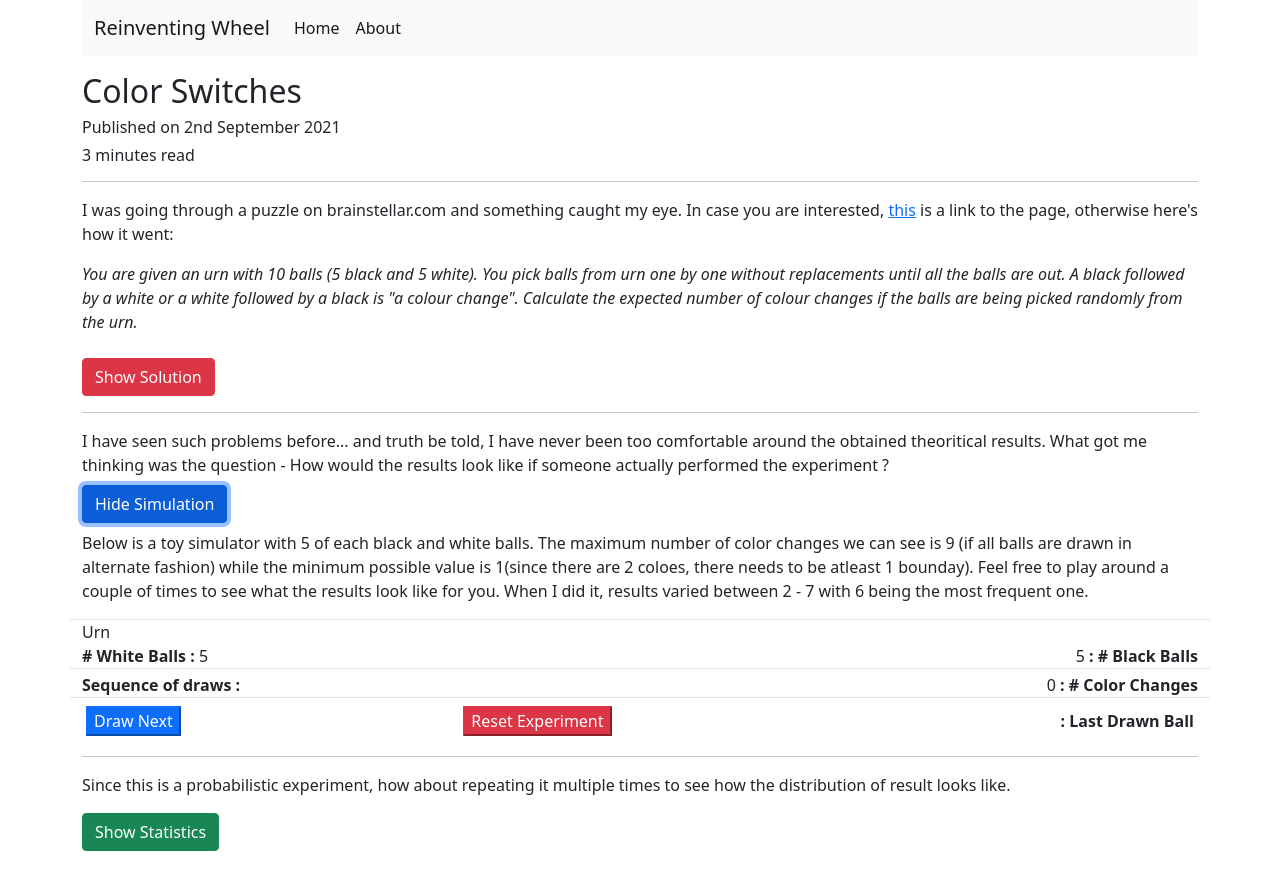
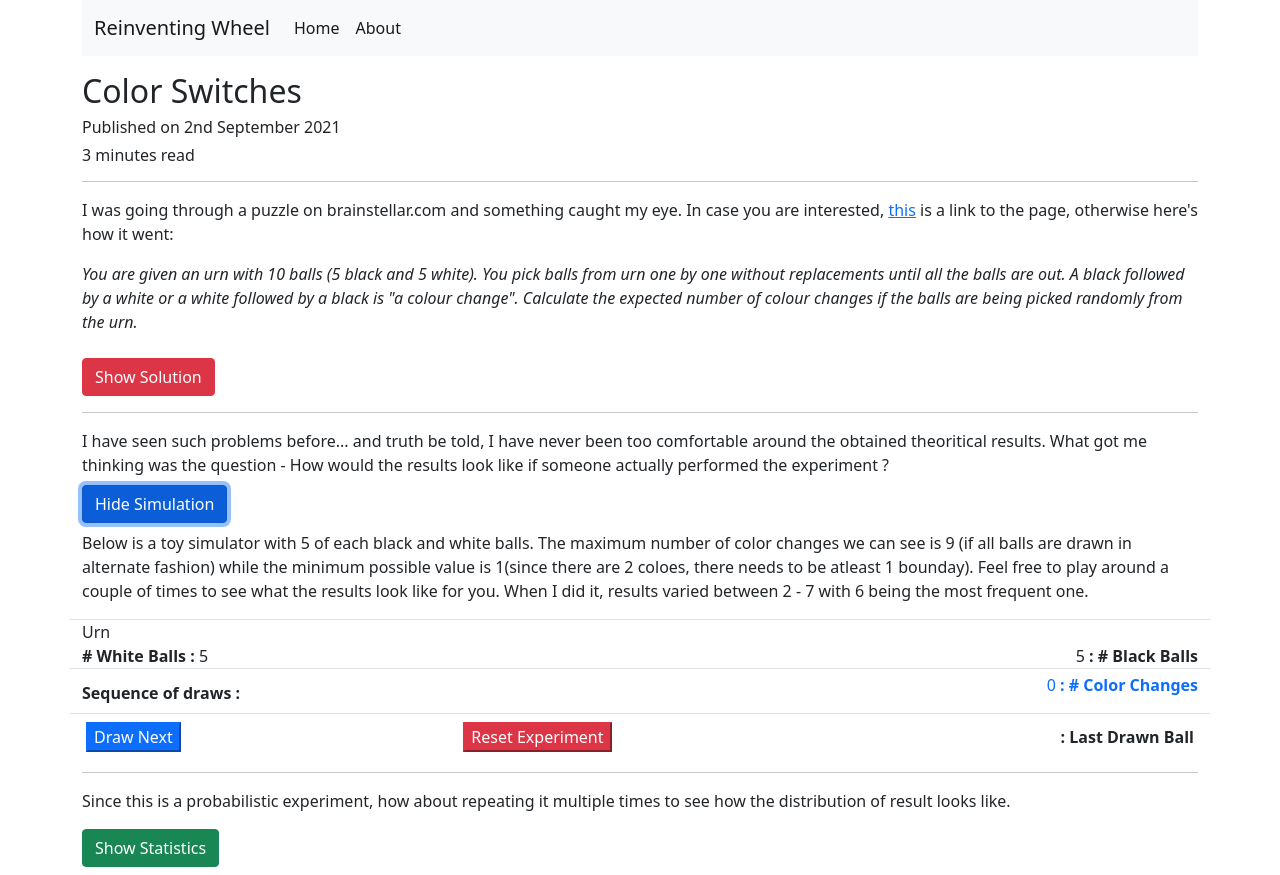
Before and after one commit to keshav-sarraf/rw-frontend, a Vue app: page /puzzle-1 in a window 1280 px wide. Both pictures are taken after a click on the button "Show Simulation". Built offline with nearby package versions, Linux system fonts and the light colour scheme.

Commit message:
changes to noscript in index.html

```diff
--- a/public/index.html
+++ b/public/index.html
@@ -9,7 +9,10 @@
   </head>
   <body>
     <noscript>
-      <strong>We're sorry but <%= htmlWebpackPlugin.options.title %> doesn't work properly without JavaScript enabled. Please enable it to continue.</strong>
+      <strong>This is a blog where we are not trying to invent anything new. We are a curious bunch who want to learn about the inner workings of things which already exist in this world. Presently, we are working on puzzles and stories related to maths and computers.
+      </strong>
+
+      <a href="https://github.com/keshav-sarraf/rw-frontend">Github Repository</a>
     </noscript>
     <div id="app"></div>
     <!-- built files will be auto injected -->
--- a/src/components/posts/puzzle_1/ToySetup.vue
+++ b/src/components/posts/puzzle_1/ToySetup.vue
@@ -17,7 +17,7 @@
                 <b>Sequence of draws :</b> {{drawSequence.join(",")}}
             </div>
             <div class="col text-end m-auto">
-                 {{numColorChanges}} <b>: # Color Changes</b>
+                <p class="text-primary">{{numColorChanges}} <b>: # Color Changes</b></p>
             </div>
         </div>
 
```
